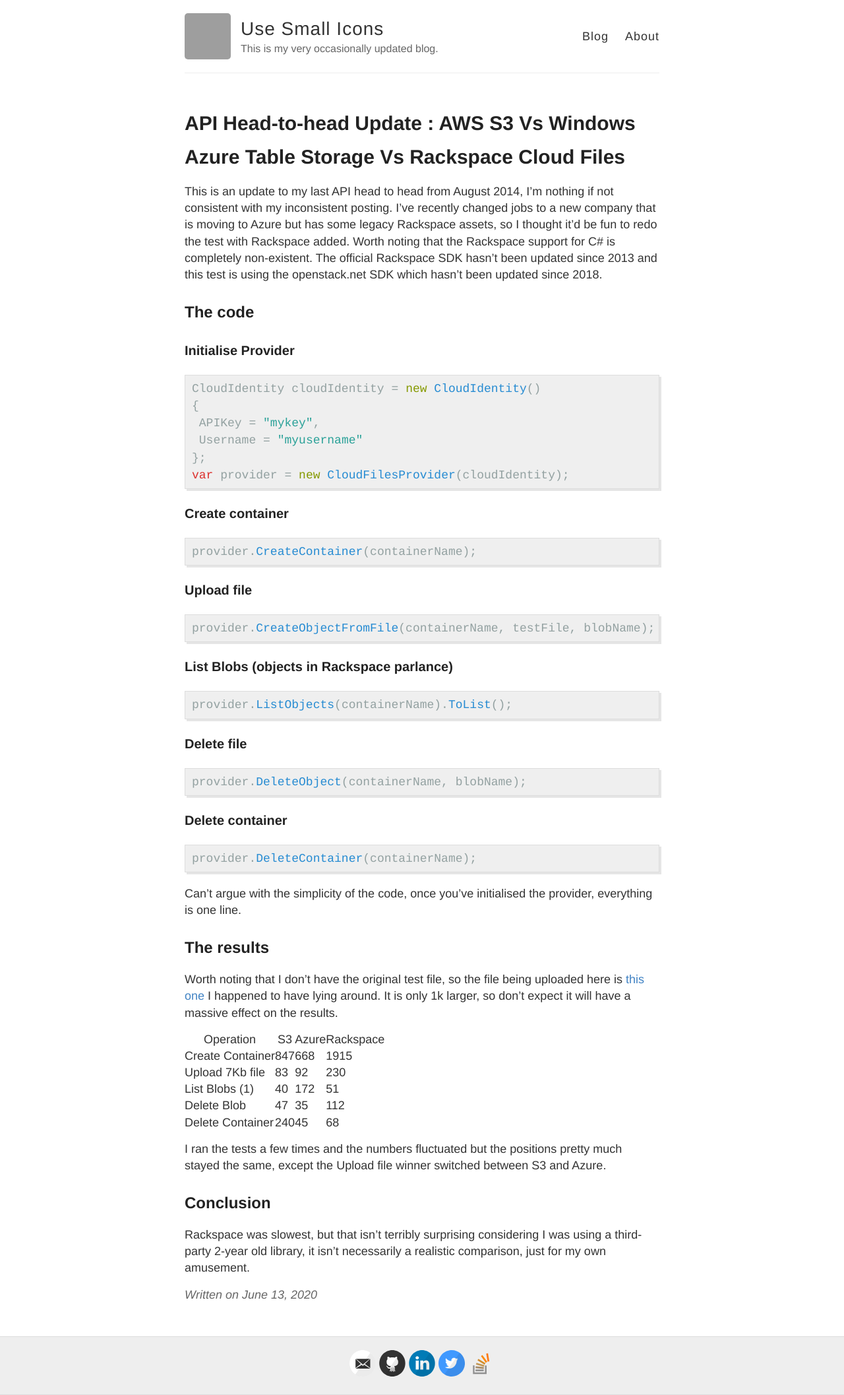
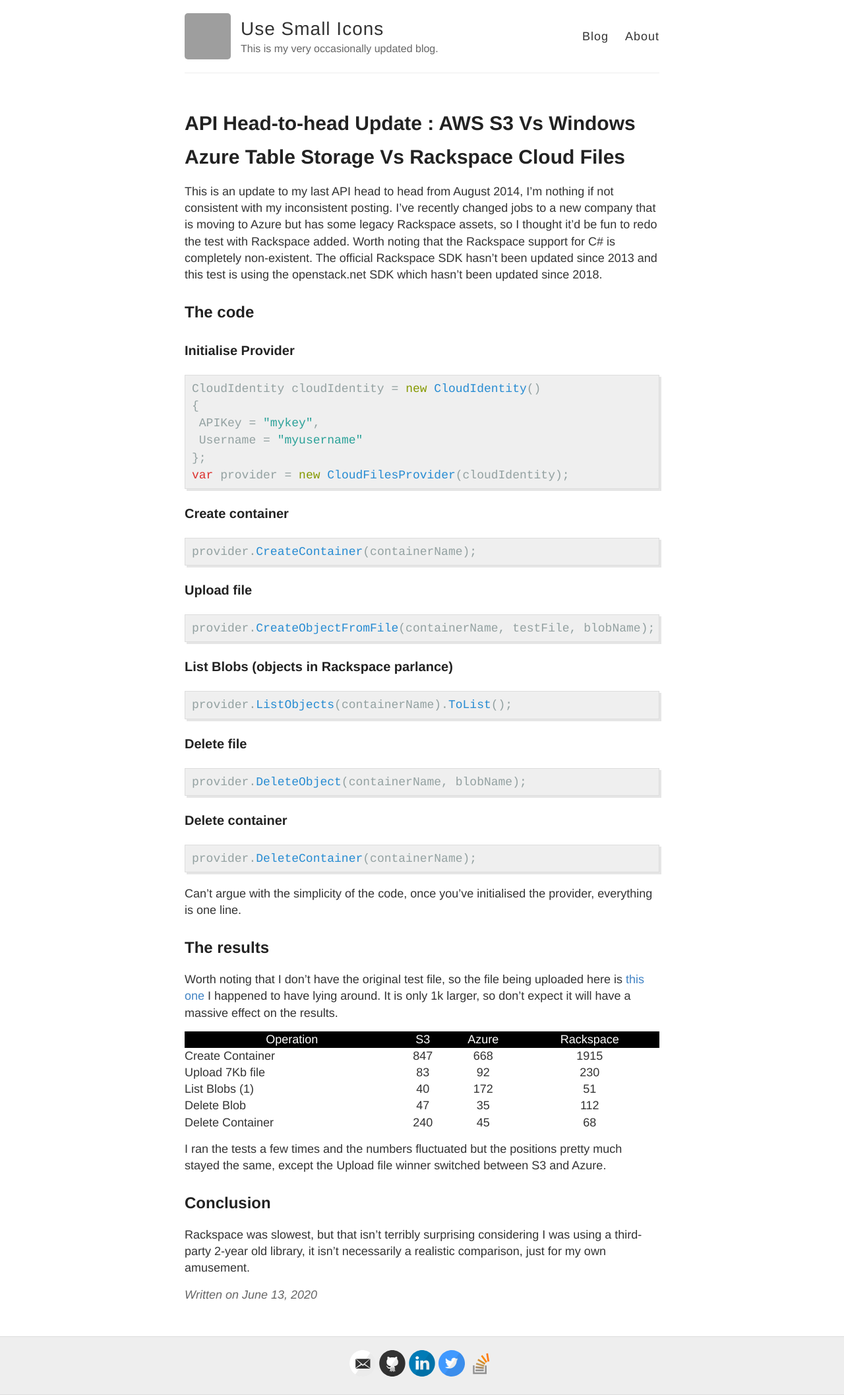
Before and after one commit to AlanParr/AlanParr.github.io, a Jekyll site: the page built from _posts/2020-06-13-api-head-to-head-update.md, in a window 1280 px wide. Shown: the whole page at 66% size. Built offline with Jekyll 4.4.1, drawn with Linux system fonts in a browser that asks for light colours; comment, search, counter and statistics services are not loaded; grey boxes are pictures that could not be loaded.

Commit message:
Updated table styling

```diff
--- a/_posts/2020-06-13-api-head-to-head-update.md
+++ b/_posts/2020-06-13-api-head-to-head-update.md
@@ -58,7 +58,7 @@
 Worth noting that I don't have the original test file, so the file being uploaded here is [this one](/images/odo.jpg) I happened to have lying around. It is only 1k larger, so don't expect it will have a massive effect on the results.
 
 |Operation|S3|Azure|Rackspace|
-|-|-|-|-|
+|-|:-:|:-:|:-:|
 |Create Container|847|668|1915|
 |Upload 7Kb file|83|92|230|
 |List Blobs (1)|40|172|51|
--- a/style.scss
+++ b/style.scss
@@ -287,3 +287,13 @@
 // ... Otherwise it really bloats up the top of the CSS file and makes it difficult to find the start
 @import "highlights";
 @import "svg-icons";
+
+
+table {
+  width:100%
+}
+
+th {
+  background-color: black;
+  color: white;
+}
```
Also changed, not shown: _posts/2013-12-21-json-vs-xml-challenging-my-assumptions.md (+3 -3 lines), _posts/2014-08-06-api-head-to-head-aws-s3-vs-windows-azure-table-storage.md (+1 -1 lines).
